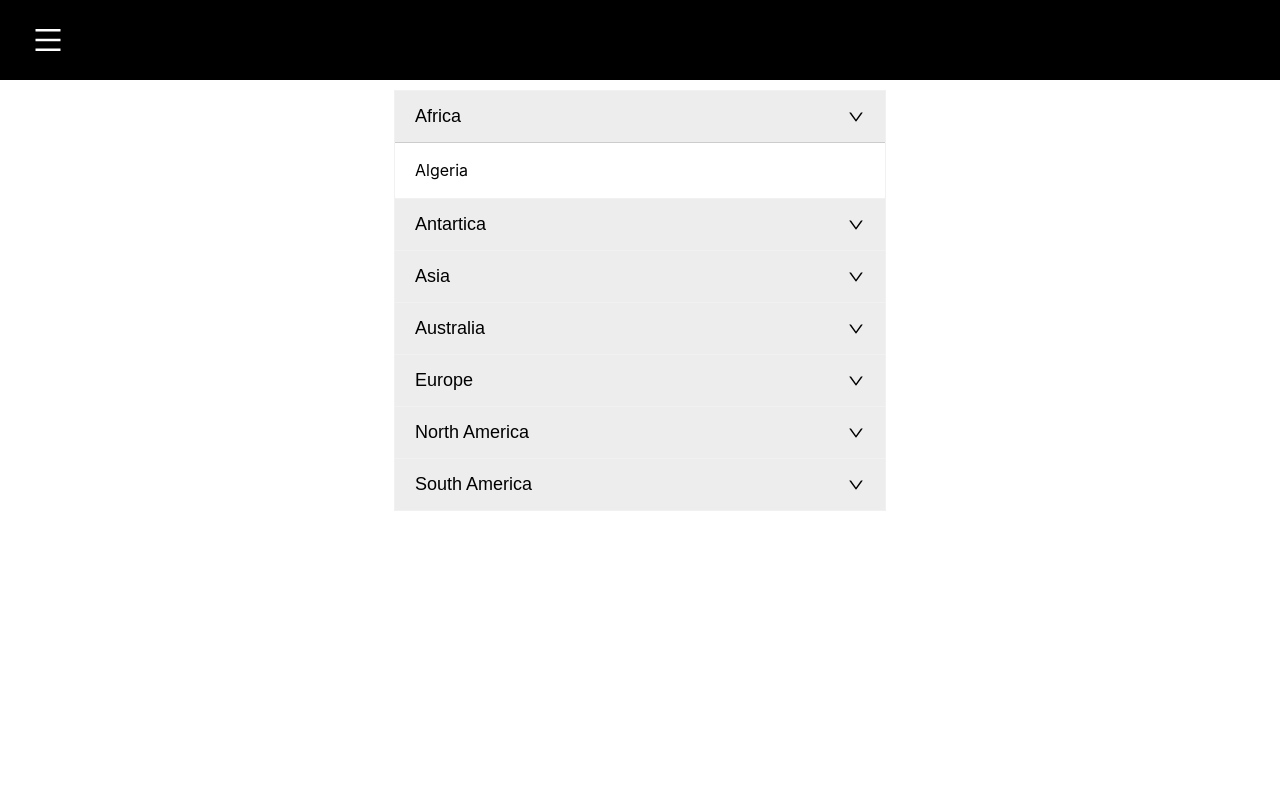
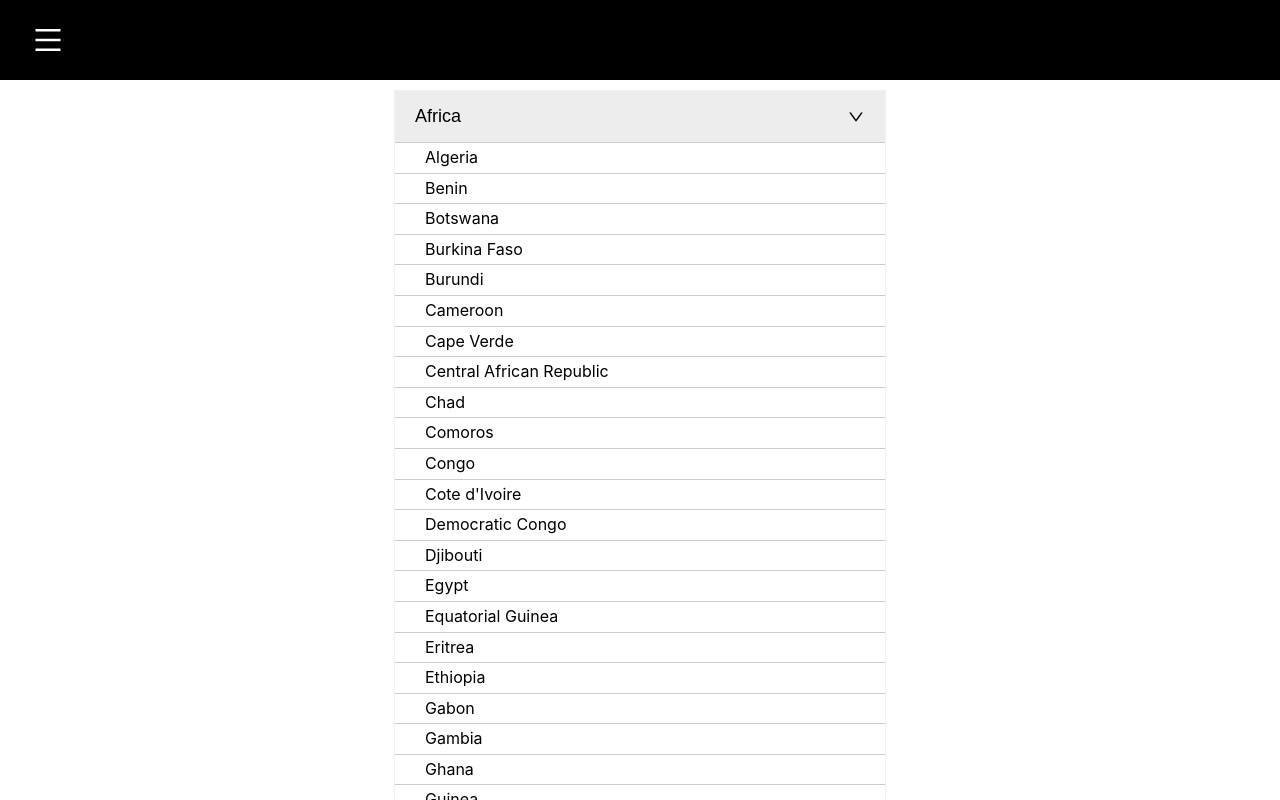
Before and after one commit to kadiogluh/tripcount-app, a React (Create React App) app: page /maintable in a window 1280 px wide. Both pictures are taken after a click on the button "Africa". Shown: the top 800 px of the page. Built offline with nearby package versions, Linux system fonts and the light colour scheme.

Commit message:
Add datas

```diff
--- a/src/components/AccordionContent.css
+++ b/src/components/AccordionContent.css
@@ -7,7 +7,9 @@
 .accordion-item-title {
   width: 100%;
   margin: 0;
+  overflow: hidden;
 }
+
 .accordion-item-btn {
   display: flex;
   justify-content: space-between;
@@ -38,5 +40,5 @@
 
 .accordion-item-content {
   border-top: 1px solid #ccc;
-  padding: 15px 20px;
+  padding: 2px 30px;
 }
--- a/src/components/AccordionContent.tsx
+++ b/src/components/AccordionContent.tsx
@@ -1,4 +1,4 @@
-import React, { useState, useRef, useEffect } from 'react'
+import React from 'react'
 import { AccordionItem } from '../models/AccordionItem'
 import './AccordionContent.css'
 import { AiOutlineDown } from 'react-icons/ai'
@@ -14,18 +14,6 @@ const AccordionContent: React.FC<AccordionProps> = ({
   isOpen,
   btnOnClick,
 }) => {
-  const contentRef = useRef<HTMLDivElement>(null)
-  const [height, setHeight] = useState(0)
-
-  useEffect(() => {
-    if (isOpen) {
-      const contentEl = contentRef.current as HTMLDivElement
-
-      setHeight(contentEl.scrollHeight)
-    } else {
-      setHeight(0)
-    }
-  }, [isOpen])
   return (
     <li className="accordion-item">
       <h2 className="accordion-item-title">
@@ -34,12 +22,17 @@ const AccordionContent: React.FC<AccordionProps> = ({
           <AiOutlineDown />
         </button>
       </h2>
-
-      <div className="accordion-item-container" style={{ height }}>
-        <div ref={contentRef} className="accordion-item-content">
-          {data.countries}
+      {isOpen && (
+        <div>
+          {data.countries.map((country) => {
+            return (
+              <div className="accordion-item-container">
+                <div className="accordion-item-content">{country}</div>
+              </div>
+            )
+          })}
         </div>
-      </div>
+      )}
     </li>
   )
 }
--- a/src/components/AccordionData.tsx
+++ b/src/components/AccordionData.tsx
@@ -3,30 +3,291 @@ import { AccordionItem } from '../models/AccordionItem'
 export const AccordionData: AccordionItem[] = [
   {
     name: 'Africa',
-    countries: ['Algeria'],
+    countries: [
+      'Algeria',
+      'Benin',
+      'Botswana',
+      'Burkina Faso',
+      'Burundi',
+      'Cameroon',
+      'Cape Verde',
+      'Central African Republic',
+      'Chad',
+      'Comoros',
+      'Congo',
+      "Cote d'Ivoire",
+      'Democratic Congo',
+      'Djibouti',
+      'Egypt',
+      'Equatorial Guinea',
+      'Eritrea',
+      'Ethiopia',
+      'Gabon',
+      'Gambia',
+      'Ghana',
+      'Guinea',
+      'Guinea-Bissau',
+      'Kenya',
+      'Lesotho',
+      'Liberia',
+      'Libyan Arab Jamahiriya',
+      'Madagascar',
+      'Malawi',
+      'Mali',
+      'Mauritania',
+      'Mauritius',
+      'Mayotte',
+      'Morocco',
+      'Mozambique',
+      'Namibia',
+      'Niger',
+      'Nigeria',
+      'Reunion',
+      'Rwanda',
+      'Saint Helena',
+      'Sao Tome and Principe',
+      'Senegal',
+      'Seychelles',
+      'Sierra Leone',
+      'Somalia',
+      'South Africa',
+      'South Sudan',
+      'Sudan',
+      'Swaziland',
+      'Tanzania',
+      'Togo',
+      'Tunisia',
+      'Uganda',
+      'Western Sahara',
+      'Zambia',
+      'Zimbabwe',
+    ],
   },
   {
     name: 'Antartica',
-    countries: ['Bouvet Island'],
+    countries: [
+      'Antarctica',
+      'Bouvet Island',
+      'French Southern Territories',
+      'Heard Island and McDonald Islands',
+      'South Georgia and the South Sandwich Islands',
+    ],
   },
   {
     name: 'Asia',
-    countries: ['Azerbaijan'],
+    countries: [
+      'Afghanistan',
+      'Armenia',
+      'Azerbaijan',
+      'Bahrain',
+      'Bangladesh',
+      'Bhutan',
+      'British Indian Ocean Territory',
+      'Brunei Darussalam',
+      'Cambodia',
+      'China',
+      'Christmas Island',
+      'Cocos (Keeling) Islands',
+      'Cyprus',
+      'Georgia',
+      'Hong Kong',
+      'India',
+      'Indonesia',
+      'Iran',
+      'Iraq',
+      'Israel',
+      'Japan',
+      'Jordan',
+      'Kazakhstan',
+      'Korea',
+      'Democratic Korea',
+      'Korea',
+      'Kuwait',
+      'Kyrgyz',
+      "Lao People's Democratic Republic",
+      'Lebanon',
+      'Macao',
+      'Malaysia',
+      'Maldives',
+      'Mongolia',
+      'Myanmar',
+      'Nepal',
+      'Oman',
+      'Pakistan',
+      'Palestinian Territory',
+      'Philippines',
+      'Qatar',
+      'Russian Federation',
+      'Saudi Arabia',
+      'Singapore',
+      'Sri Lanka',
+      'Syrian Arab Republic',
+      'Taiwan',
+      'Tajikistan',
+      'Thailand',
+      'Timor-Leste',
+      'Turkey',
+      'Turkmenistan',
+      'United Arab Emirates',
+      'Uzbekistan',
+      'Vietnam',
+      'Yemen',
+    ],
   },
   {
     name: 'Australia',
-    countries: ['Australia'],
+    countries: [
+      'American Samoa',
+      'Australia',
+      'Cook Islands',
+      'Fiji',
+      'French Polynesia',
+      'Guam',
+      'Kiribati',
+      'Marshall Islands',
+      'Micronesia',
+      'Nauru',
+      'New Caledonia',
+      'New Zealand',
+      'Niue',
+      'Norfolk Island',
+      'Northern Mariana Islands',
+      'Palau',
+      'Papua New Guinea',
+      'Pitcairn Islands',
+      'Samoa',
+      'Solomon Islands',
+      'Tokelau',
+      'Tonga',
+      'Tuvalu',
+      'United States Minor Outlying Islands',
+      'Vanuatu',
+      'Wallis and Futuna',
+    ],
   },
   {
     name: 'Europe',
-    countries: ['Finland'],
+    countries: [
+      'Albania',
+      'Andorra',
+      'Armenia',
+      'Austria',
+      'Azerbaijan',
+      'Bosnia and Herzegovina',
+      'Bulgaria',
+      'Croatia',
+      'Cyprus',
+      'Czech Republic',
+      'Denmark',
+      'Estonia',
+      'Faroe Islands',
+      'Finland',
+      'France',
+      'Georgia',
+      'Germany',
+      'Gibraltar',
+      'Greece',
+      'Guernsey',
+      'Holy See',
+      'Iceland',
+      'Ireland',
+      'Isle of Man',
+      'Italy',
+      'Jersey',
+      'Kazakhstan',
+      'Latvia',
+      'Liechtenstein',
+      'Lithuania',
+      'Luxembourg',
+      'Macedonia',
+      'Malta',
+      'Moldova',
+      'Monaco',
+      'Montenegro',
+      'Netherlands',
+      'Norway',
+      'Poland',
+      'Portugal',
+      'Russian Federation',
+      'San Marino',
+      'Serbia',
+      'Slovakia',
+      'Slovenia',
+      'Spain',
+      'Svalbard & Jan Mayen Islands',
+      'Sweden',
+      'Switzerland',
+      'Turkey',
+      'Ukraine',
+      'United Kingdom of Great Britain & Northern Ireland',
+      'Ã…land Islands',
+      'Albania',
+    ],
   },
   {
     name: 'North America',
-    countries: ['Canada'],
+    countries: [
+      'Anguilla',
+      'Antigua and Barbuda',
+      'Aruba',
+      'Bahamas',
+      'Barbados',
+      'Belize',
+      'Bermuda',
+      'Bonaire',
+      'British Virgin Islands',
+      'Canada',
+      'Cayman Islands',
+      'Costa Rica',
+      'Cuba',
+      'CuraÃ§ao',
+      'Dominica',
+      'Dominican Republic',
+      'El Salvador',
+      'Greenland',
+      'Grenada',
+      'Guadeloupe',
+      'Guatemala',
+      'Haiti',
+      'Honduras',
+      'Jamaica',
+      'Martinique',
+      'Mexico',
+      'Montserrat',
+      'Netherlands Antilles',
+      'Nicaragua',
+      'Panama',
+      'Puerto Rico',
+      'Saint Barthelemy',
+      'Saint Kitts and Nevis',
+      '"Saint Lucia',
+      'Saint Martin',
+      'Saint Pierre and Miquelon',
+      'Saint Vincent and the Grenadines',
+      'Sint Maarten (Netherlands)',
+      'Trinidad and Tobago',
+      'Turks and Caicos Islands',
+      'United States Minor Outlying Islands',
+      'United States Virgin Islands',
+      'United States of America',
+    ],
   },
   {
     name: 'South America',
-    countries: ['Chile'],
+    countries: [
+      'Argentina',
+      'Bolivia',
+      'Brazil',
+      'Colombia',
+      'Ecuador',
+      'Falkland Islands',
+      'French Guiana',
+      'Guyana',
+      'Paraguay',
+      'Peru',
+      'Suriname',
+      'Uruguay',
+      'Venezuela',
+    ],
   },
 ]
```
